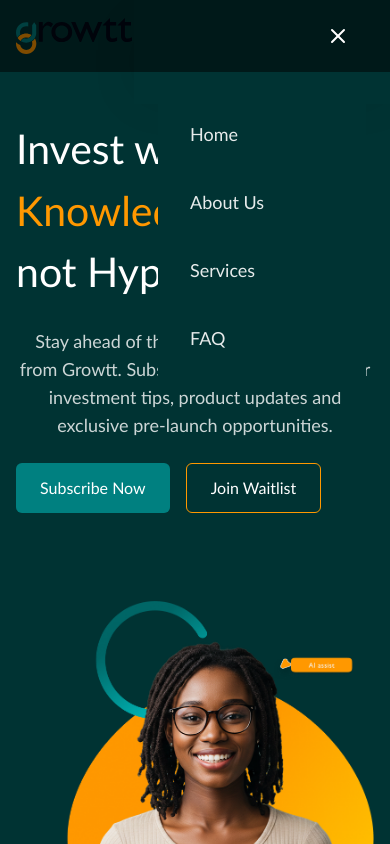
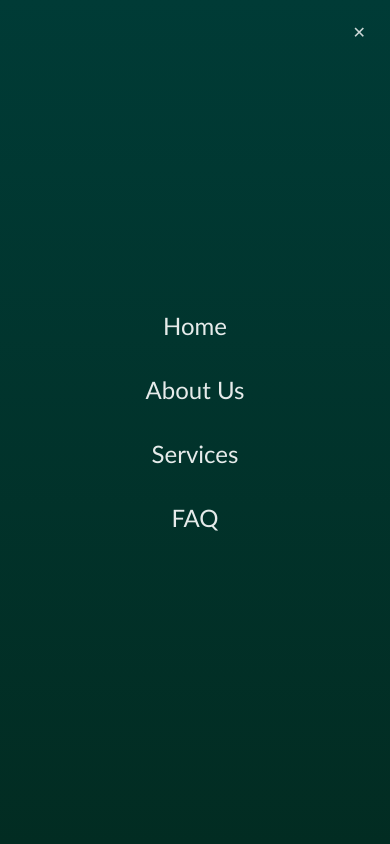
Before and after one commit to ydkdan6/growtt, a React (Vite) app: page / in a window 390 px wide. Both pictures are taken after a click on the button 346 px from the left and 36 px from the top of the page. Shown: the top 844 px of the page. Built offline with nearby package versions, Linux system fonts and the light colour scheme.

Commit message:
fix: enhance mobile menu animation and styling for improved user experience

```diff
--- a/src/pages/Index.tsx
+++ b/src/pages/Index.tsx
@@ -258,30 +258,33 @@ export default function Index() {
         initial={{ opacity: 0 }}
         animate={{ opacity: 1 }}
         exit={{ opacity: 0 }}
-                  className="fixed inset-0 bg-black/50 z-[55] md:hidden"
+        transition={{ duration: 0.3 }}
+        className="fixed inset-0 bg-black/60 backdrop-blur-sm z-[55] md:hidden"
         onClick={() => setMobileMenuOpen(false)}
       />
 
-                {/* Sidebar */}
+      {/* Sidebar / Full-screen Menu */}
       <motion.div
         initial={{ x: "100%" }}
         animate={{ x: 0 }}
         exit={{ x: "100%" }}
-                  transition={{ type: "tween", duration: 0.3 }}
-                  className="fixed top-0 right-0 h-full w-64 bg-growtt-dark-teal md:hidden shadow-2xl"
+        transition={{ type: "spring", stiffness: 100, damping: 20 }}
+        className="fixed top-0 right-0 h-screen w-screen bg-gradient-to-b from-[#003B36] to-[#022C22] md:hidden z-[60] flex flex-col justify-center items-center text-center"
       >
-                  <div className="flex flex-col h-full p-6 pt-20 bg-growtt-dark-teal">
-                    <div className="flex flex-col gap-6 bg-growtt-dark-teal w-full p-8 justify-center">
-                      <a
-                        href="#"
-                        className="text-white/90 hover:text-white transition-colors py-2 text-lg"
+        {/* Close Button */}
+        <button
+          onClick={() => setMobileMenuOpen(false)}
+          className="absolute top-5 right-6 text-white/80 hover:text-white transition"
         >
+          ✕
+        </button>
+
+        {/* Navigation Links */}
+        <div className="flex flex-col gap-8 text-white/90 text-2xl font-medium">
+          <a href="#" className="hover:text-white transition-colors">
             Home
           </a>
-                      <a
-                        href="#"
-                        className="text-white/90 hover:text-white transition-colors py-2 text-lg"
-                      >
+          <a href="#" className="hover:text-white transition-colors">
             About Us
           </a>
           <button
@@ -289,7 +292,7 @@ export default function Index() {
               setShowServicesModal(true);
               setMobileMenuOpen(false);
             }}
-                        className="text-white/90 hover:text-white transition-colors py-2 text-lg text-left"
+            className="hover:text-white transition-colors"
           >
             Services
           </button>
@@ -298,16 +301,23 @@ export default function Index() {
               setShowFAQModal(true);
               setMobileMenuOpen(false);
             }}
-                        className="text-white/90 hover:text-white transition-colors py-2 text-lg text-left"
+            className="hover:text-white transition-colors"
           >
             FAQ
           </button>
         </div>
-                  </div>
+
+        {/* Footer / Social Icons (optional)
+        <div className="absolute bottom-10 flex gap-6 text-white/70 text-xl">
+          <a href="#" className="hover:text-white transition-colors">🌐</a>
+          <a href="#" className="hover:text-white transition-colors">📞</a>
+          <a href="#" className="hover:text-white transition-colors">✉️</a>
+        </div> */}
       </motion.div>
     </>
   )}
 </AnimatePresence>
+
         </div>
       </motion.nav>
 
```
Lines whose indentation alone changed are shown as unchanged.
